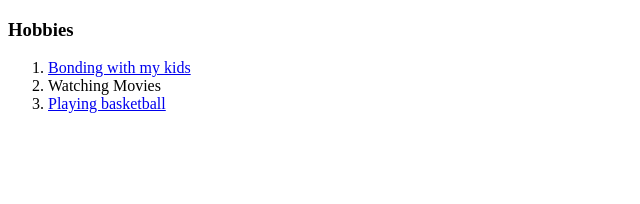
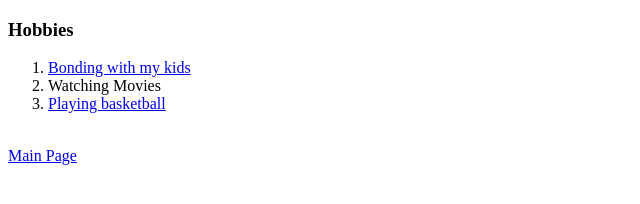
Before and after one commit to rienvelasco23/resume, a plain HTML site: page hobbies.html in a window 1280 px wide. Shown: the full height of the page, 0-640 px from the left. Drawn offline with Linux system fonts and the light colour scheme.

Commit message:
Update hobbies.html

```diff
--- a/hobbies.html
+++ b/hobbies.html
@@ -11,5 +11,7 @@
       <li>Watching Movies</li>
       <li><a href="https://www.facebook.com/photo.php?fbid=1267866796586005&set=t.100000142497618&type=3">Playing basketball</a></li>
     </ol>
+    <br>
+    <a href="index.html">Main Page</a>
   </body>
 </html>
```
